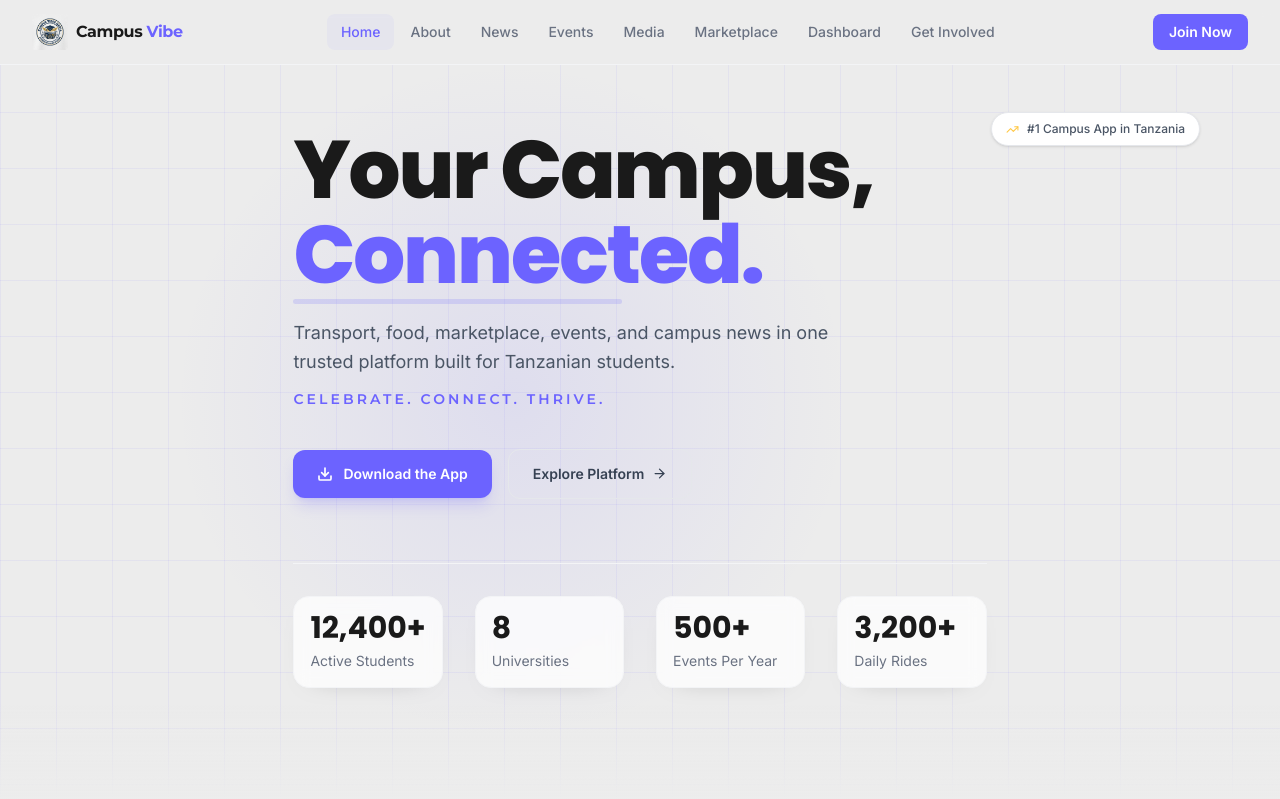
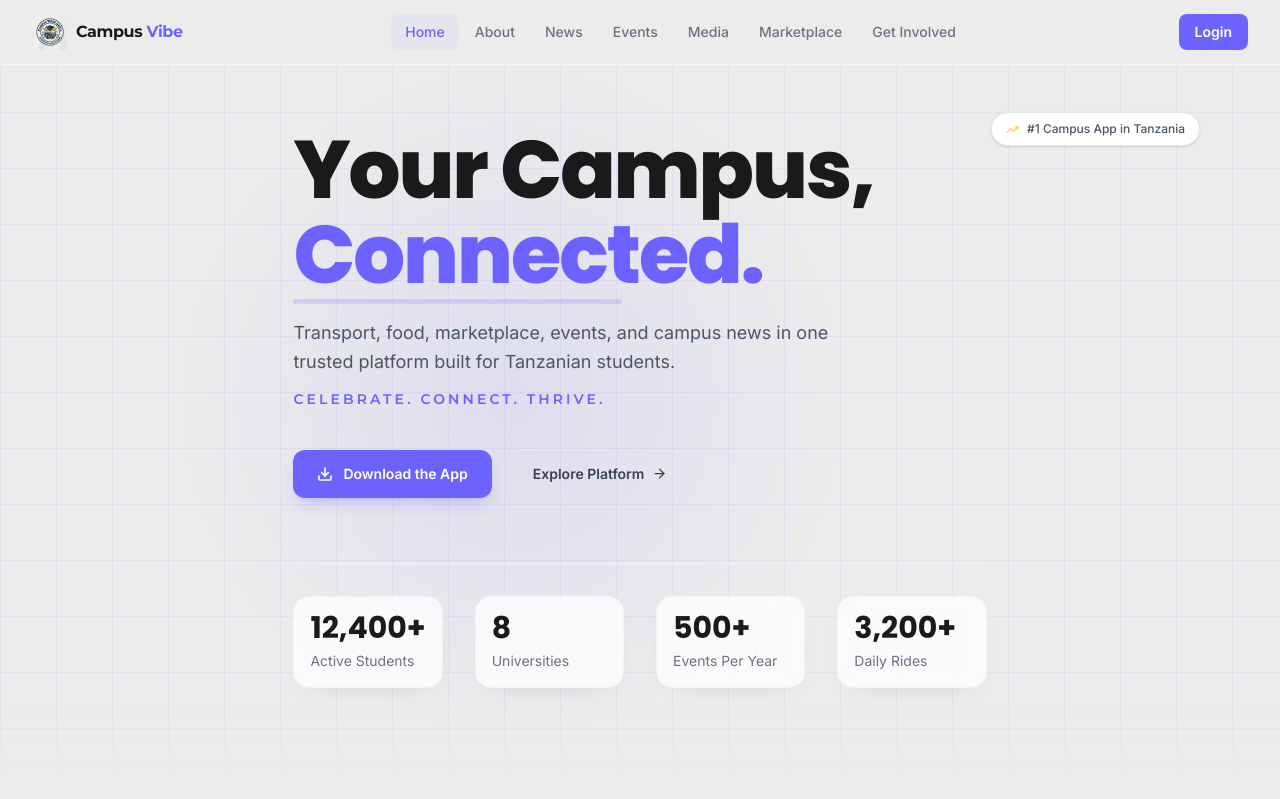
Before and after one commit to Stark-Priver/campusvibe, a Next.js app in the folder campusvibe/: page / in a window 1280 px wide. Shown: the top 799 px of the page. Built offline with nearby package versions, Linux system fonts and the light colour scheme.

Commit message:
config: 00001274.meta, server-reference-manifest.js.tmp.xob8mb6r7r (+82 more) [2026-03-17 15:41:05]

```diff
--- a/campusvibe/src/app/dashboard/[role]/page.tsx
+++ b/campusvibe/src/app/dashboard/[role]/page.tsx
@@ -1,8 +1,15 @@
 import type { Metadata } from "next"
 import Link from "next/link"
-import { notFound } from "next/navigation"
+import { notFound, redirect } from "next/navigation"
 import { ArrowLeft, ArrowRight, Archive, Camera, Clapperboard, Film, ShieldCheck } from "lucide-react"
 import { dashboardRoles, getDashboardByRole } from "@/lib/dashboardData"
+import { getCurrentMockUser } from "@/lib/auth/session"
+import AdminRolePanel from "@/components/dashboard/roles/admin/AdminRolePanel"
+import AmbassadorRolePanel from "@/components/dashboard/roles/ambassador/AmbassadorRolePanel"
+import StudentRolePanel from "@/components/dashboard/roles/student/StudentRolePanel"
+import DriverRolePanel from "@/components/dashboard/roles/driver/DriverRolePanel"
+import RestaurantRolePanel from "@/components/dashboard/roles/restaurant/RestaurantRolePanel"
+import DeliveryRolePanel from "@/components/dashboard/roles/delivery/DeliveryRolePanel"
 
 type Props = { params: Promise<{ role: string }> }
 
@@ -29,9 +36,25 @@ export async function generateMetadata({ params }: Props): Promise<Metadata> {
 
 export default async function RoleDashboardPage({ params }: Props) {
   const { role } = await params
+  const currentUser = await getCurrentMockUser()
+  if (!currentUser) redirect("/login")
+
+  if (!currentUser.roles.includes(role as (typeof currentUser.roles)[number])) {
+    redirect("/dashboard")
+  }
+
   const dashboard = getDashboardByRole(role)
 
   if (!dashboard) notFound()
+
+  const rolePanelMap = {
+    administrator: <AdminRolePanel />,
+    ambassador: <AmbassadorRolePanel />,
+    student: <StudentRolePanel />,
+    driver: <DriverRolePanel />,
+    "restaurant-owner": <RestaurantRolePanel />,
+    delivery: <DeliveryRolePanel />,
+  } as const
 
   return (
     <>
@@ -58,6 +81,10 @@ export default async function RoleDashboardPage({ params }: Props) {
 
       <section className="bg-[#ECECEC] py-8 sm:py-10">
         <div className="max-w-7xl mx-auto px-4 sm:px-6 lg:px-8">
+          <div className="mb-4">
+            {rolePanelMap[dashboard.slug]}
+          </div>
+
           <div className="grid grid-cols-2 lg:grid-cols-4 gap-3 sm:gap-4">
             {dashboard.metrics.map((metric) => (
               <article key={metric.label} className="card-pro p-4 sm:p-5">
--- a/campusvibe/src/components/layout/Navbar.tsx
+++ b/campusvibe/src/components/layout/Navbar.tsx
@@ -13,7 +13,6 @@ const navLinks = [
   { href: "/events", label: "Events" },
   { href: "/media", label: "Media" },
   { href: "/marketplace", label: "Marketplace" },
-  { href: "/dashboard", label: "Dashboard" },
   { href: "/get-involved", label: "Get Involved" },
 ]
 
@@ -75,10 +74,10 @@ export default function Navbar() {
         {/* ── Actions ── */}
         <div className="flex items-center gap-3">
           <Link
-            href="/get-involved"
+            href="/login"
             className="hidden sm:inline-flex items-center gap-1.5 px-4 py-2 rounded-lg text-sm font-semibold bg-brand text-white hover:bg-[#5a52e0] transition-colors duration-150"
           >
-            Join Now
+            Login
           </Link>
           <button
             onClick={() =>
@@ -116,11 +115,11 @@ export default function Navbar() {
             ))}
             <div className="pt-2 pb-1">
               <Link
-                href="/get-involved"
+                href="/login"
                 onClick={() => setMenuState({ open: false, pathname })}
                 className="flex items-center justify-center w-full py-2.5 rounded-lg text-sm font-semibold bg-brand text-white hover:bg-[#5a52e0] transition-colors"
               >
-                Join Now
+                Login
               </Link>
             </div>
           </nav>
```
